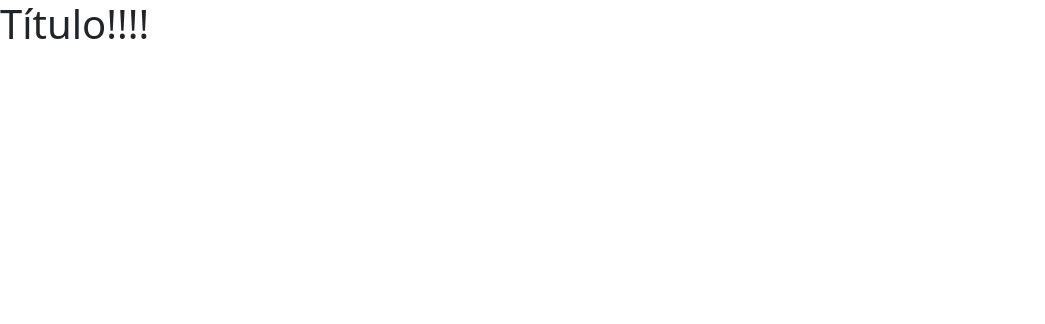
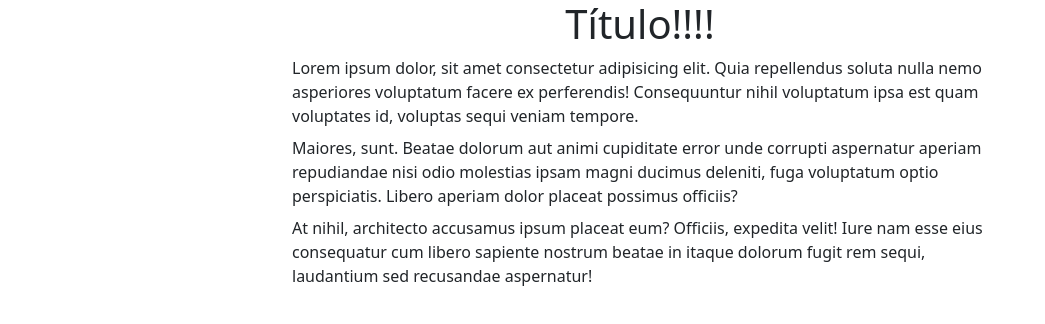
Before and after one commit to Aterbonus/test-programacion-web, a plain HTML site: page index.html in a window 1280 px wide. Shown: the whole page, without its empty margins (0-1045 px from the left). Drawn offline with nearby package versions, Linux system fonts and the light colour scheme.

Commit message:
feat: agregar css junto a párrafos

```diff
--- a/index.html
+++ b/index.html
@@ -6,8 +6,14 @@
 	<link href="https://cdn.jsdelivr.net/npm/bootstrap@5.3.3/dist/css/bootstrap.min.css" rel="stylesheet" integrity="sha384-QWTKZyjpPEjISv5WaRU9OFeRpok6YctnYmDr5pNlyT2bRjXh0JMhjY6hW+ALEwIH" crossorigin="anonymous">
 
 	<title>Prueba GIT</title>
+	<link rel="stylesheet" href="./main.css">
 </head>
 <body>
-	<h1>Título!!!!</h1>
+	<main class="container">
+		<h1 class="title">Título!!!!</h1>
+		<p>Lorem ipsum dolor, sit amet consectetur adipisicing elit. Quia repellendus soluta nulla nemo asperiores voluptatum facere ex perferendis! Consequuntur nihil voluptatum ipsa est quam voluptates id, voluptas sequi veniam tempore.</p>
+		<p>Maiores, sunt. Beatae dolorum aut animi cupiditate error unde corrupti aspernatur aperiam repudiandae nisi odio molestias ipsam magni ducimus deleniti, fuga voluptatum optio perspiciatis. Libero aperiam dolor placeat possimus officiis?</p>
+		<p>At nihil, architecto accusamus ipsum placeat eum? Officiis, expedita velit! Iure nam esse eius consequatur cum libero sapiente nostrum beatae in itaque dolorum fugit rem sequi, laudantium sed recusandae aspernatur!</p>
+	</main>
 </body>
 </html>
--- /dev/null
+++ b/main.css
@@ -0,0 +1,20 @@
+*,
+*::before,
+*::after {
+	margin: 0;
+	padding: 0;
+	box-sizing: border-box;
+}
+
+.container {
+	max-width: 720px;
+	margin: 0 auto;
+}
+
+.title {
+	text-align: center;
+}
+
+p {
+	margin-bottom: 8px;
+}
```
